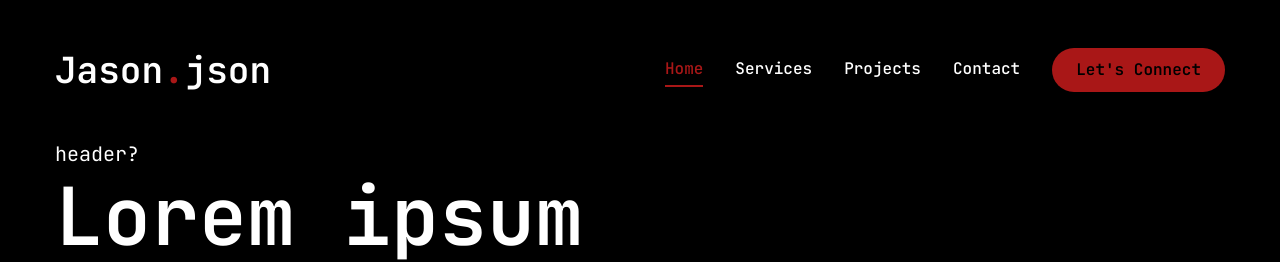
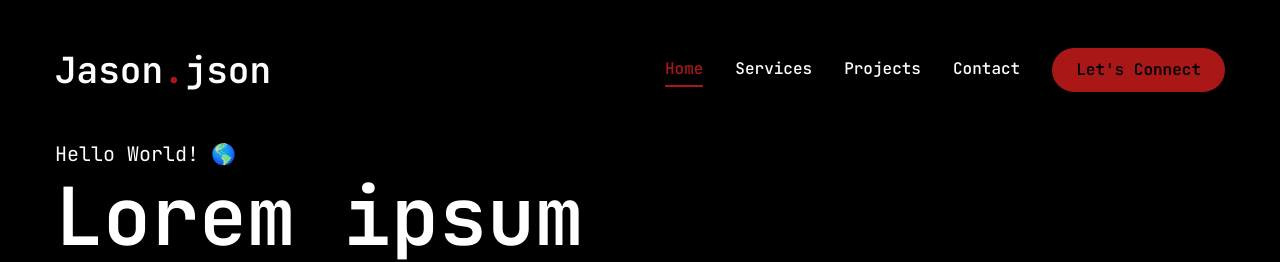
Before and after one commit to Jaycelab/Main-Portfolio, a Next.js app: page / in a window 1280 px wide. Shown: the top 262 px of the page. Built offline with nearby package versions, Linux system fonts and the light colour scheme.

Commit message:
Added world lang data

```diff
--- a/app/globals.css
+++ b/app/globals.css
@@ -17,4 +17,7 @@
   .h3 {
     @apply text-[20px] xl:text-[24px] leading-[1.1] font-semibold;
   }
+
+  .text-animation {
+  }
 }
--- a/app/page.jsx
+++ b/app/page.jsx
@@ -10,7 +10,9 @@ const page = () => {
         <div className="flex flex-col xl:flex-row items-center justify-between">
           {/*Hero Heading*/}
           <div className="text-center xl:text-left">
-            <span className="text-xl">header?</span>
+            <span className="text-xl">Hello </span>
+            <span className="text-xl text-animation">World! </span>
+            <span className="text-xl">🌎</span>
             <h1 className="h1 mb-6">
               Lorem ipsum <br />
               <span className="text-accent"> Magni</span>
```
Also changed, not shown: src/data/languages.txt (added).
